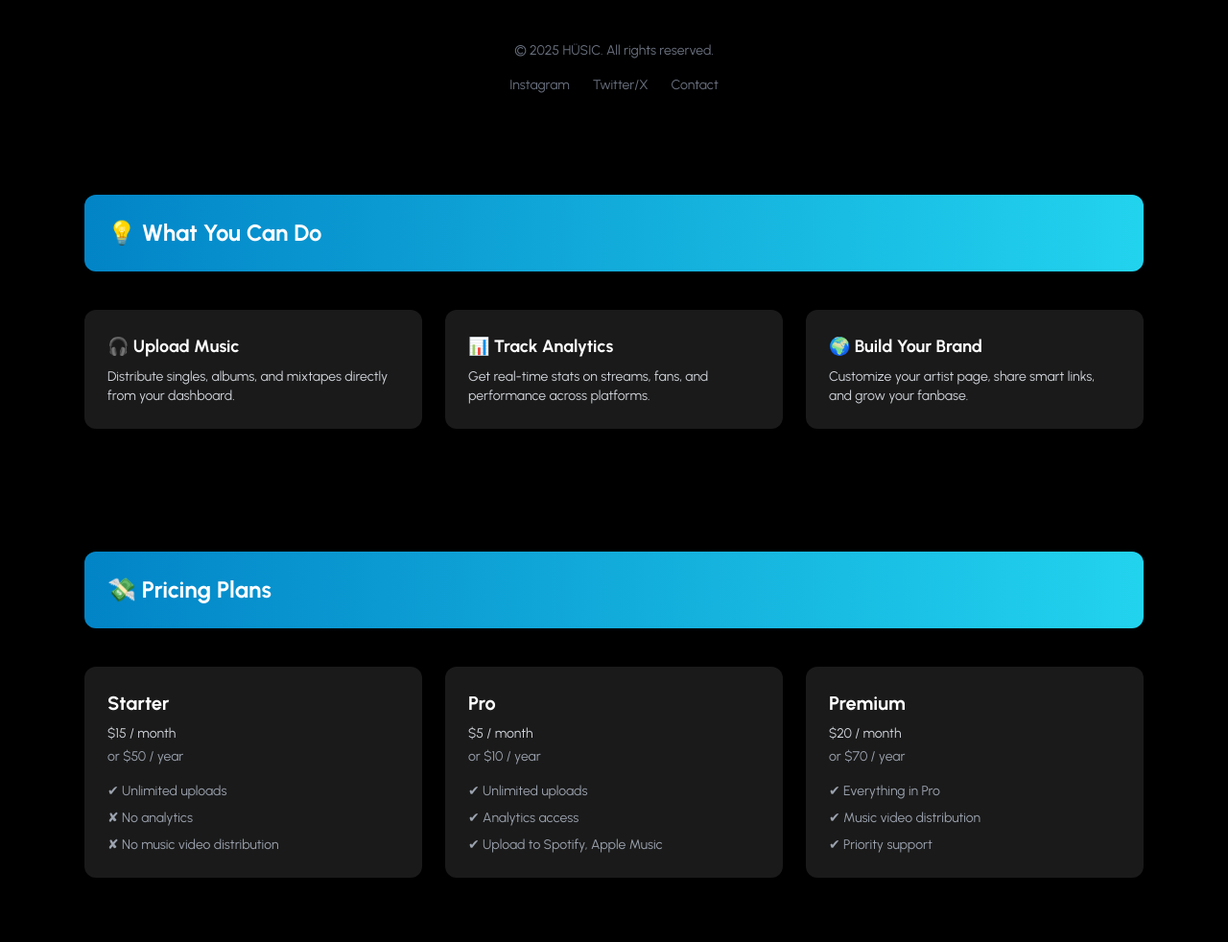
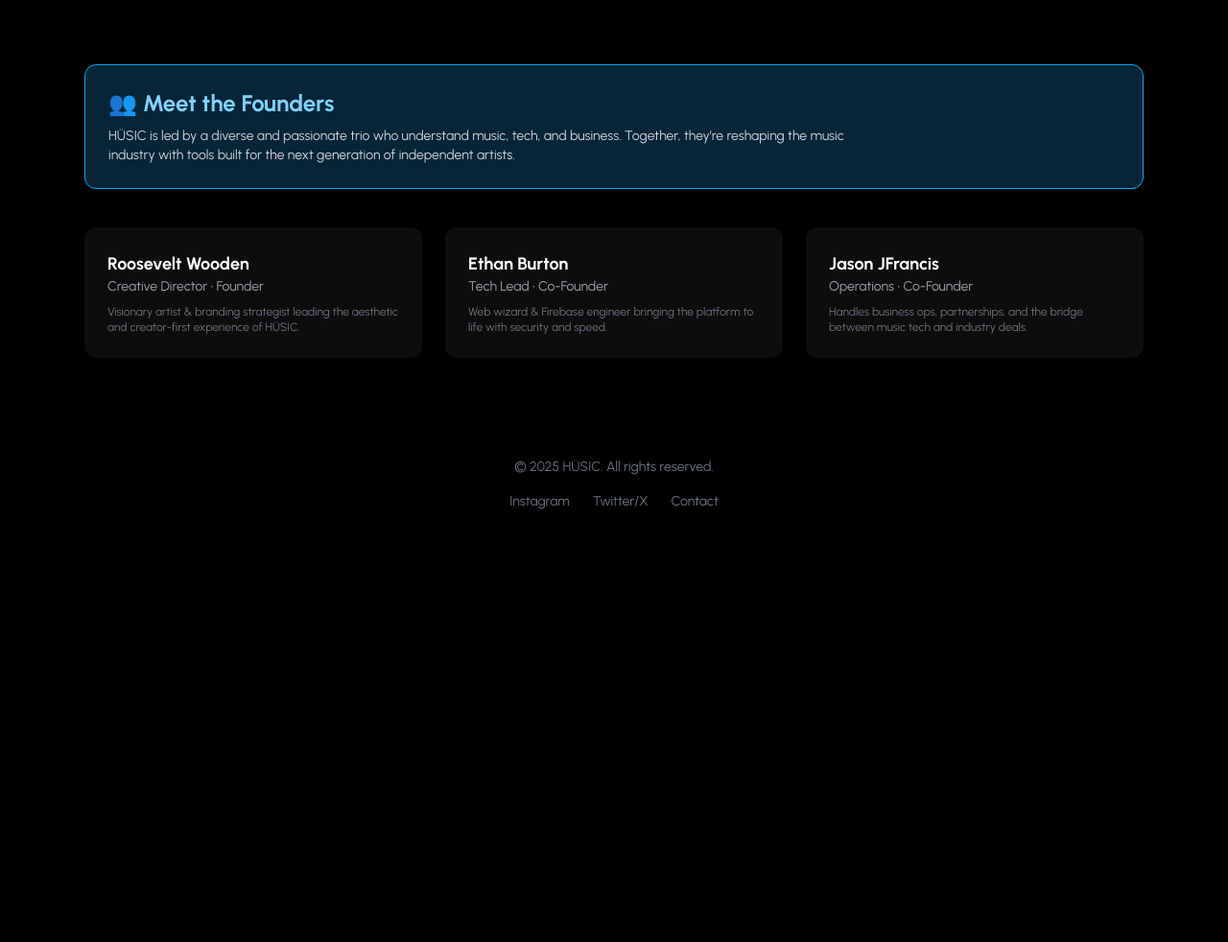
Before and after one commit to talkhausdevs/husic-landing, a plain HTML site: page index.html in a window 1280 px wide. Shown: the part 1813-2795 px from the top of the page at 96% size. After the commit the page ends 2386 px from the top, so only its background shows below. Drawn offline with nearby package versions, Linux system fonts and the light colour scheme.

Commit message:
Update index.html

```diff
--- a/index.html
+++ b/index.html
@@ -9,8 +9,6 @@
   <style>
     body { font-family: 'Urbanist', sans-serif; }
     .shimmer-text {
-      position: relative;
-      display: inline-block;
       background: linear-gradient(90deg, #38bdf8, #0ea5e9, #38bdf8);
       background-size: 200% auto;
       -webkit-background-clip: text;
@@ -37,21 +35,9 @@
   </nav>
 
   <header class="h-screen flex flex-col items-center justify-center text-center px-6 bg-gradient-to-b from-black via-[#0b1d2b] to-black relative">
-    <h1 class="text-7xl md:text-8xl font-black text-transparent bg-clip-text bg-gradient-to-r from-sky-300 via-blue-400 to-cyan-300 animate-pulse drop-shadow-md">
-      HÜSIC
-    </h1>
+    <h1 class="text-7xl md:text-8xl font-black shimmer-text">HÜSIC</h1>
     <p class="text-gray-300 text-xl mt-4">It Hits Different.</p>
     <p class="text-gray-400 max-w-2xl mx-auto mt-4">The boldest indie music platform for artists, fans, and creators. Upload music, build your brand, and distribute to the world — all in one place.</p>
-    <div class="absolute bottom-6 left-1/2 transform -translate-x-1/2 animate-bounce">
-      <svg class="w-6 h-6 text-sky-400" fill="none" stroke="currentColor" stroke-width="2" viewBox="0 0 24 24">
-        <path stroke-linecap="round" stroke-linejoin="round" d="M19 9l-7 7-7-7" />
-      </svg>
-    </div>
-    <div class="mt-10">
-      <a href="signup.html" class="inline-block px-6 py-3 text-white font-semibold rounded-full bg-gradient-to-r from-sky-400 to-blue-500 shadow-lg hover:shadow-xl transition-all animate-pulse">
-        Sign Up Now
-      </a>
-    </div>
     <div class="mt-10">
       <a href="signup.html" class="inline-block px-6 py-3 text-white font-semibold rounded-full bg-gradient-to-r from-sky-400 to-blue-500 shadow-lg hover:shadow-xl transition-all animate-pulse">
         Sign Up Now
@@ -64,7 +50,6 @@
     </div>
   </header>
 
-<!-- What You Can Do -->
   <section class="px-6 max-w-6xl mx-auto py-20">
     <h2 class="text-3xl font-bold text-white mb-8 text-center">💡 What You Can Do</h2>
     <div class="grid grid-cols-1 md:grid-cols-3 gap-6">
@@ -83,7 +68,6 @@
     </div>
   </section>
 
-<!-- Testimonials -->
   <section class="px-6 max-w-6xl mx-auto py-20">
     <h2 class="text-3xl font-bold text-white mb-8 text-center">🗣️ What Artists Are Saying</h2>
     <div class="grid grid-cols-1 md:grid-cols-2 gap-6">
@@ -98,7 +82,6 @@
     </div>
   </section>
 
-<!-- Newsletter -->
   <section class="px-6 max-w-4xl mx-auto py-20 text-center">
     <h2 class="text-3xl font-bold text-white mb-4">📬 Stay in the Loop</h2>
     <p class="text-sm text-gray-400 mb-6">Sign up for exclusive updates, artist spotlights, and early feature access.</p>
@@ -108,75 +91,6 @@
     </form>
   </section>
 
-<!-- Footer -->
-<footer class="px-6 py-10 bg-black text-center text-sm text-gray-500">
-  <p>&copy; 2025 HÜSIC. All rights reserved.</p>
-  <div class="mt-4 flex justify-center space-x-6">
-    <a href="#" class="hover:text-sky-400">Instagram</a>
-    <a href="#" class="hover:text-sky-400">Twitter/X</a>
-    <a href="#" class="hover:text-sky-400">Contact</a>
-  </div>
-</footer>
-
-  <section class="px-6 max-w-6xl mx-auto py-16">
-    <div class="bg-gradient-to-r from-sky-600 to-cyan-400 rounded-xl p-6 mb-10">
-      <h2 class="text-2xl font-bold">💡 What You Can Do</h2>
-    </div>
-    <div class="grid grid-cols-1 md:grid-cols-3 gap-6">
-      <div class="bg-white/10 p-6 rounded-xl">
-        <h3 class="text-lg font-semibold mb-2">🎧 Upload Music</h3>
-        <p class="text-sm text-gray-300">Distribute singles, albums, and mixtapes directly from your dashboard.</p>
-      </div>
-      <div class="bg-white/10 p-6 rounded-xl">
-        <h3 class="text-lg font-semibold mb-2">📊 Track Analytics</h3>
-        <p class="text-sm text-gray-300">Get real-time stats on streams, fans, and performance across platforms.</p>
-      </div>
-      <div class="bg-white/10 p-6 rounded-xl">
-        <h3 class="text-lg font-semibold mb-2">🌍 Build Your Brand</h3>
-        <p class="text-sm text-gray-300">Customize your artist page, share smart links, and grow your fanbase.</p>
-      </div>
-    </div>
-  </section>
-
-  <section class="px-6 max-w-6xl mx-auto py-16">
-    <div class="bg-gradient-to-r from-sky-600 to-cyan-400 rounded-xl p-6 mb-10">
-      <h2 class="text-2xl font-bold">💸 Pricing Plans</h2>
-    </div>
-    <div class="grid grid-cols-1 md:grid-cols-3 gap-6">
-      <div class="bg-white/10 p-6 rounded-xl">
-        <h3 class="text-xl font-bold mb-2">Starter</h3>
-        <p class="text-sm text-gray-300 mb-1">$15 / month</p>
-        <p class="text-sm text-gray-400 mb-4">or $50 / year</p>
-        <ul class="text-sm space-y-2 text-gray-400">
-          <li>✔ Unlimited uploads</li>
-          <li>✘ No analytics</li>
-          <li>✘ No music video distribution</li>
-        </ul>
-      </div>
-      <div class="bg-white/10 p-6 rounded-xl">
-        <h3 class="text-xl font-bold mb-2">Pro</h3>
-        <p class="text-sm text-gray-300 mb-1">$5 / month</p>
-        <p class="text-sm text-gray-400 mb-4">or $10 / year</p>
-        <ul class="text-sm space-y-2 text-gray-400">
-          <li>✔ Unlimited uploads</li>
-          <li>✔ Analytics access</li>
-          <li>✔ Upload to Spotify, Apple Music</li>
-        </ul>
-      </div>
-      <div class="bg-white/10 p-6 rounded-xl">
-        <h3 class="text-xl font-bold mb-2">Premium</h3>
-        <p class="text-sm text-gray-300 mb-1">$20 / month</p>
-        <p class="text-sm text-gray-400 mb-4">or $70 / year</p>
-        <ul class="text-sm space-y-2 text-gray-400">
-          <li>✔ Everything in Pro</li>
-          <li>✔ Music video distribution</li>
-          <li>✔ Priority support</li>
-        </ul>
-      </div>
-    </div>
-  </section>
-
-  <section class="px-6 max-w-6xl mx-auto py-16">
   <section class="px-6 max-w-6xl mx-auto py-16">
     <div class="bg-sky-900/50 backdrop-blur-md border border-sky-500 rounded-xl p-6 mb-10">
       <h2 class="text-2xl font-bold text-sky-300">👥 Meet the Founders</h2>
@@ -200,17 +114,14 @@
       </div>
     </div>
   </section>
-      <div class="bg-white/5 p-6 rounded-xl">
-        <img src="https://via.placeholder.com/100" class="rounded-full mx-auto mb-4" />
-        <h3 class="font-bold">Ethan Burton</h3>
-        <p class="text-sm text-gray-400">Tech Lead • Co-Founder</p>
+
+  <footer class="px-6 py-10 bg-black text-center text-sm text-gray-500">
+    <p>&copy; 2025 HÜSIC. All rights reserved.</p>
+    <div class="mt-4 flex justify-center space-x-6">
+      <a href="#" class="hover:text-sky-400">Instagram</a>
+      <a href="#" class="hover:text-sky-400">Twitter/X</a>
+      <a href="#" class="hover:text-sky-400">Contact</a>
     </div>
-      <div class="bg-white/5 p-6 rounded-xl">
-        <img src="https://via.placeholder.com/100" class="rounded-full mx-auto mb-4" />
-        <h3 class="font-bold">Jason JFrancis</h3>
-        <p class="text-sm text-gray-400">Operations • Co-Founder</p>
-      </div>
-    </div>
-  </section>
+  </footer>
 </body>
 </html>
```
Lines whose indentation alone changed are shown as unchanged.
